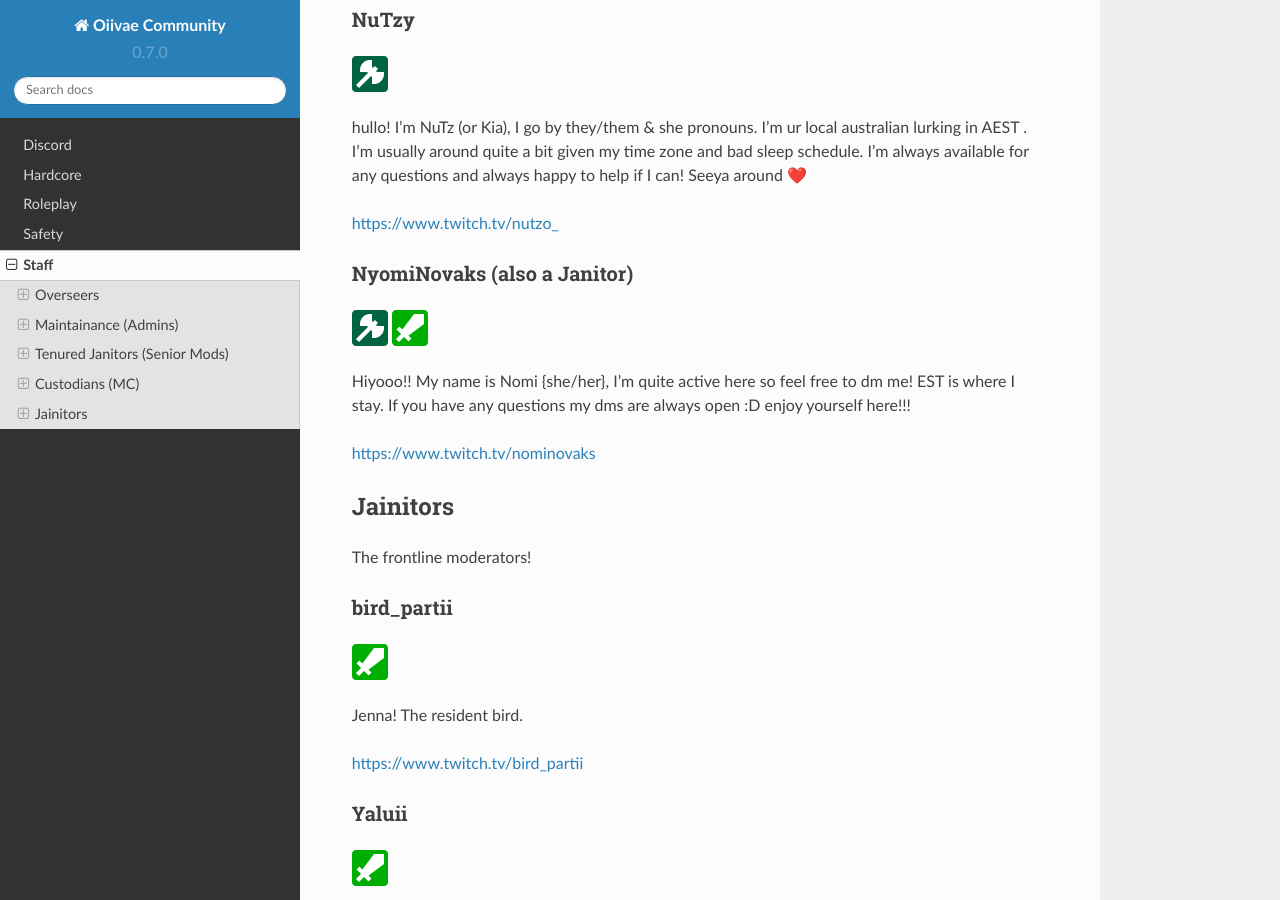
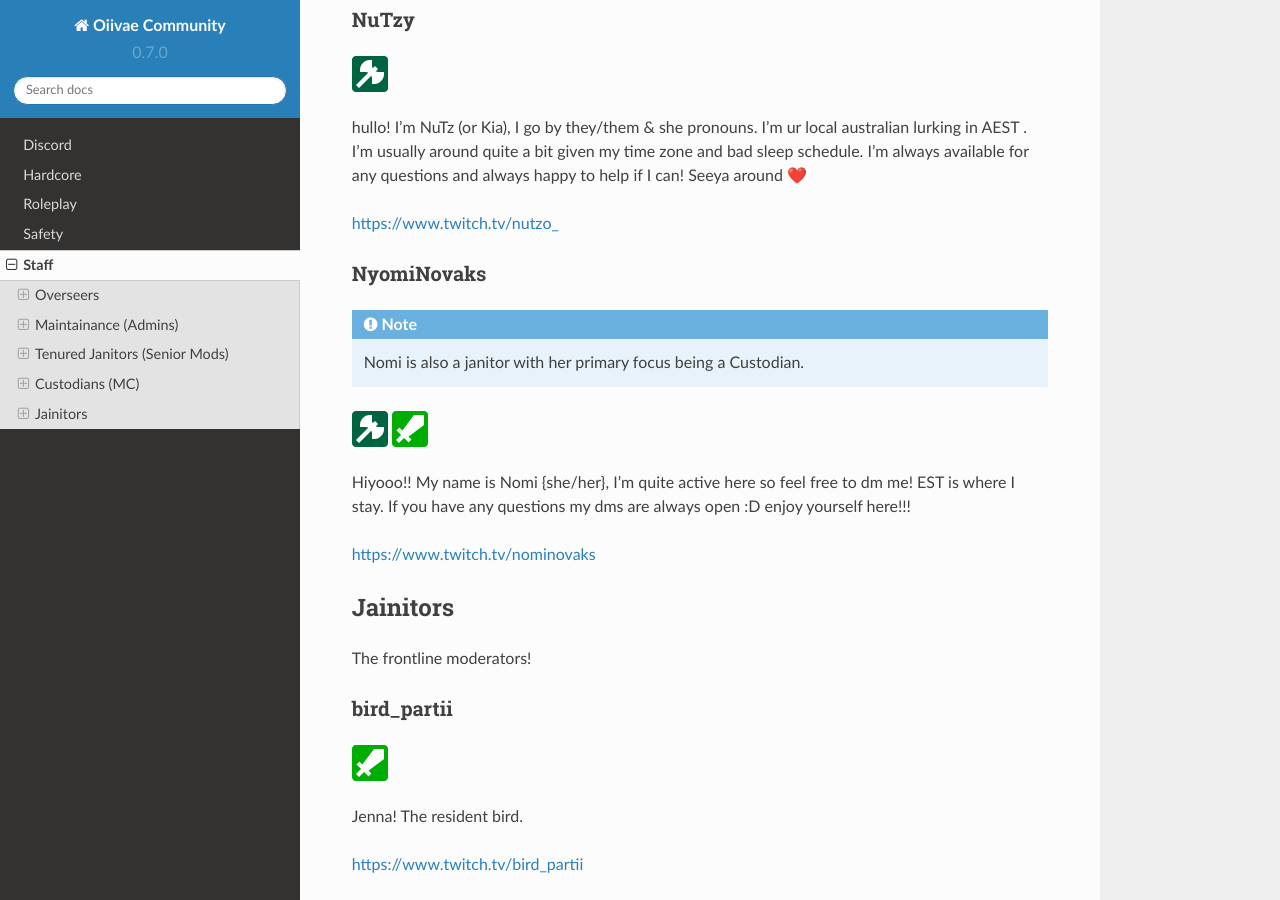
Before and after one commit to nerdyjohnny/ovidoc, a Sphinx documentation site: the page built from docs/source/staff.rst, in a window 1280 px wide and 900 px high, scrolled down 2233 px. Built offline with Sphinx 7.4.7 and the Read the Docs theme 2.0.0, drawn with Linux system fonts in a browser that asks for light colours.

Commit message:
Update staff.rst

```diff
--- a/docs/source/staff.rst
+++ b/docs/source/staff.rst
@@ -80,8 +80,11 @@ hullo! I’m NuTz (or Kia), I go by they/them & she pronouns. I’m ur local aus
 `https://www.twitch.tv/nutzo_ <https://www.twitch.tv/nutzo_>`_
 
 
-NyomiNovaks (also a Janitor)
+NyomiNovaks
 ''''''
+
+.. note:: Nomi is also a janitor with her primary focus being a Custodian.
+
 .. image:: icons/custodian.png
 .. image:: icons/janitor.png
 Hiyooo!! My name is Nomi {she/her}, I’m quite active here so feel free to dm me! EST is where I stay. If you have any questions my dms are always open :D enjoy yourself here!!!
```
